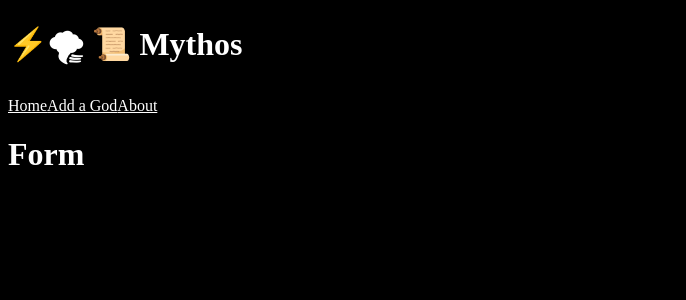
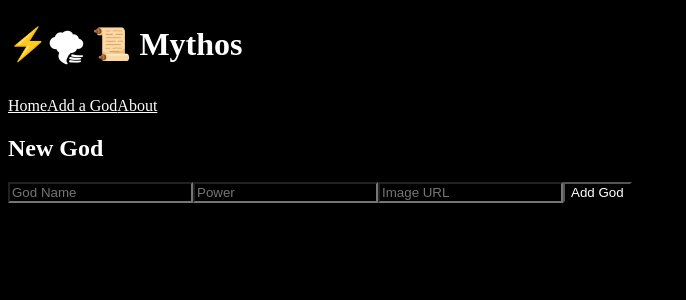
Before and after one commit to mariamnersisyan97/react-project, a React (Create React App) app: page /addGod in a window 1280 px wide. Shown: the top 300 px of the page, without its empty margins (0-686 px from the left). Built offline with nearby package versions, Linux system fonts and the light colour scheme.

Commit message:
form component added, new Gods feature incorporate

```diff
--- a/src/components/Form.js
+++ b/src/components/Form.js
@@ -1,10 +1,66 @@
-import React from "react";
+import React, { useState } from "react";
 
-function Form() {
+const baseURL = `http://localhost:3004/gods/`;
+
+const newGod = {
+  name: "",
+  power: "",
+  url: "",
+  likes: 0,
+};
+
+function Form({ setGods }) {
+  const [addGod, setAddGod] = useState(newGod);
+  const handleChange = (e) => {
+    console.log(e.target.value);
+    setAddGod((updatedGodsList) => ({
+      ...updatedGodsList,
+      [e.target.name]: e.target.value,
+    }));
+    console.log(addGod);
+  };
+
+  const handleSubmit = (e) => {
+    e.preventDefault();
+    fetch(baseURL, {
+      method: "POST",
+      headers: {
+        "Content-Type": "application/json",
+      },
+      body: JSON.stringify(newGod),
+    })
+      .then((response) => response.json())
+      .then((data) => setAddGod((currentGods) => [...currentGods, data]));
+  };
   return (
-    <>
-      <h1>Form</h1>
-    </>
+    <div className="new-god-form">
+      <h2> New God</h2>
+      <form onSubmit={handleSubmit}>
+        <input
+          value={newGod.name}
+          type="text"
+          name="name"
+          placeholder="God Name"
+          onChange={handleChange}
+        />
+        <input
+          value={newGod.power}
+          type="text"
+          name="power"
+          placeholder="Power"
+          onChange={handleChange}
+        />
+        <input
+          value={newGod.url}
+          type="text"
+          name="url"
+          placeholder="Image URL"
+          onChange={handleChange}
+        />
+        <button type="submit">Add God</button>
+      </form>
+    </div>
   );
 }
+// need state to make this a controlled form. Need a value to set it to the state.
 export default Form;
--- a/src/components/GodCard.js
+++ b/src/components/GodCard.js
@@ -1,7 +1,14 @@
-import React from "react";
+import React, { useState } from "react";
 
 function GodCard({ god }) {
   const { name, power, symbol, father, mother, url } = god;
+  const [count, setCount] = useState(0);
+
+  const incrementLikes = () => {
+    let newCount = count + 1;
+    setCount(newCount);
+  };
+
   return (
     <li className="god-card">
       <h4>{god.name}</h4>
@@ -13,6 +20,7 @@ function GodCard({ god }) {
         <br />
         Father: {father}
       </p>
+      <button onClick={incrementLikes}>❤️ Likes: {count}</button>
     </li>
   );
 }
--- a/src/components/GodList.js
+++ b/src/components/GodList.js
@@ -2,7 +2,7 @@ import React from "react";
 import GodCard from "./GodCard";
 
 function GodList({ gods }) {
-  const renderGods = gods.map((god) => <GodCard god={god} key={god.id} />);
+  const renderGods = gods.map((god) => <GodCard god={god} key={god.name} />);
   return <ul className="cards">{renderGods}</ul>;
 }
 export default GodList;
```
